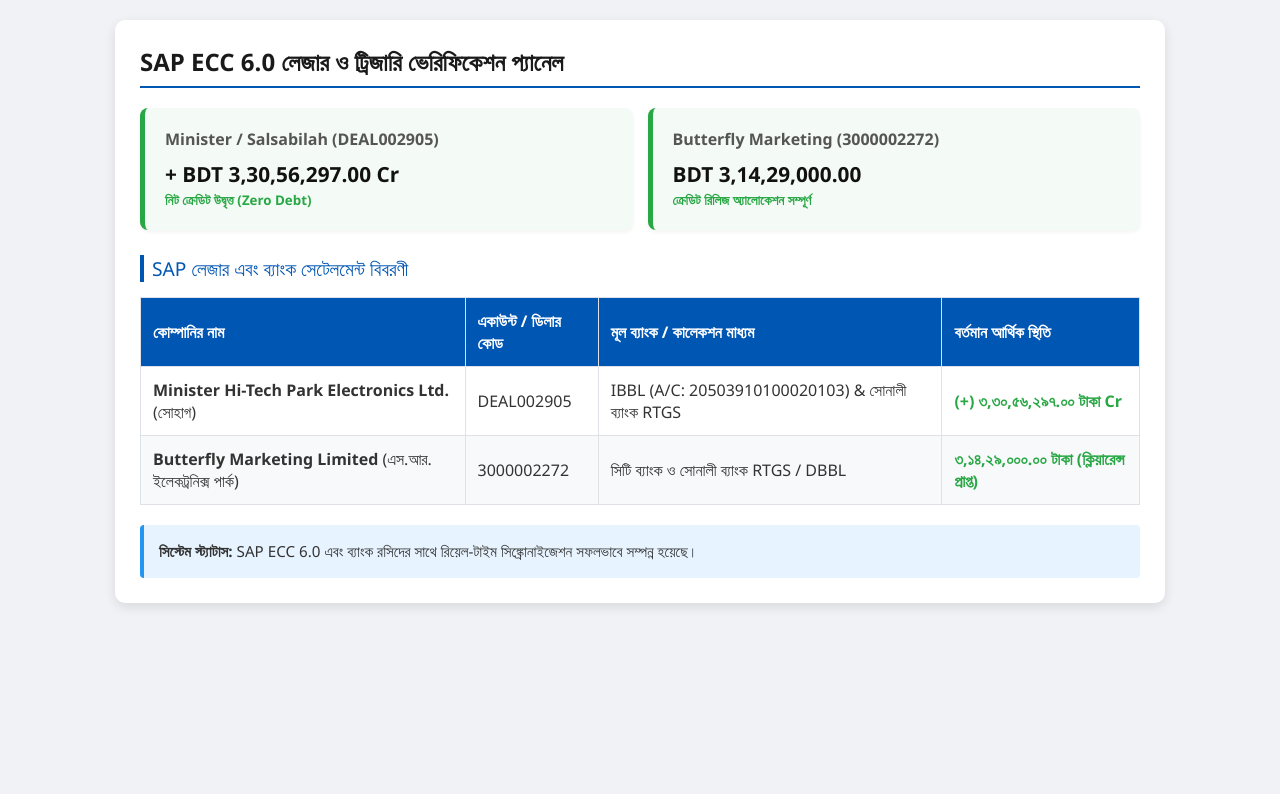
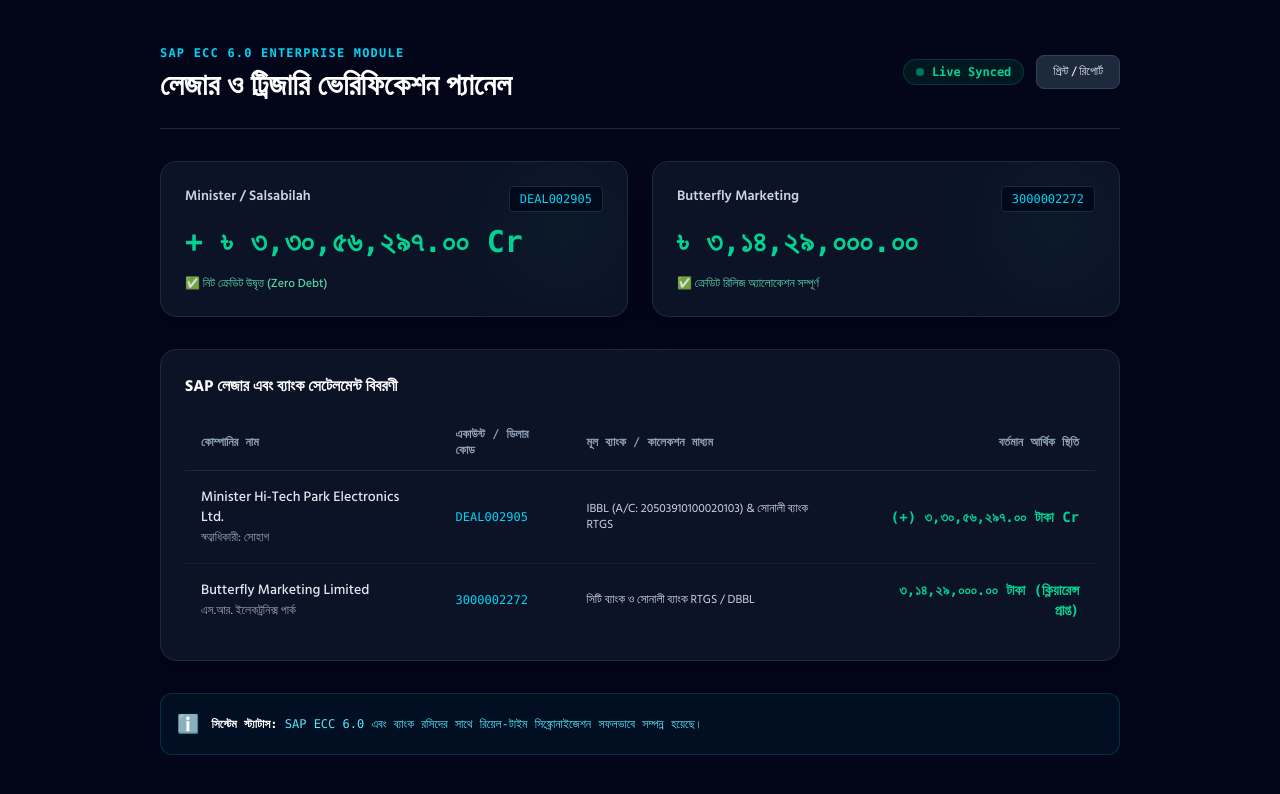
Before and after one commit to alaminsohagofficial/salsabilah-amin-operations, a website: page sap.html in a window 1280 px wide. Drawn offline with nearby package versions, Linux system fonts and the light colour scheme.

Commit message:
Update sap.html

```diff
--- a/sap.html
+++ b/sap.html
@@ -2,71 +2,115 @@
 <html lang="bn">
 <head>
     <meta charset="UTF-8">
+    <meta name="viewport" content="width=device-width, initial-scale=1.0">
     <title>SAP Enterprise Ledger & Treasury Dashboard</title>
+    <script src="https://cdn.jsdelivr.net/npm/@tailwindcss/browser@4"></script>
+    <link href="https://fonts.googleapis.com/css2?family=Hind+Siliguri:wght@400;500;600;700&family=Inter:wght@400;500;600;700&display=swap" rel="stylesheet">
     <style>
-        body { font-family: 'Segoe UI', Tahoma, Geneva, Verdana, sans-serif; background-color: #f0f2f5; margin: 0; padding: 20px; color: #333; }
-        .container { max-width: 1000px; margin: auto; background: white; padding: 25px; border-radius: 10px; box-shadow: 0 4px 12px rgba(0,0,0,0.1); }
-        h2 { color: #1a1a1a; border-bottom: 2px solid #0056b3; padding-bottom: 8px; margin-top: 0; }
-        .section-title { margin-top: 25px; color: #0056b3; font-size: 1.2rem; border-left: 4px solid #0056b3; padding-left: 8px; }
-        .card-grid { display: grid; grid-template-columns: repeat(auto-fit, minmax(280px, 1fr)); gap: 15px; margin-top: 15px; }
-        .card { background: #f8f9fa; padding: 20px; border-radius: 8px; border-left: 5px solid #0056b3; box-shadow: 0 2px 4px rgba(0,0,0,0.05); }
-        .card.success { border-left-color: #28a745; background: #f4faf5; }
-        .card h3 { margin: 0 0 10px 0; font-size: 1rem; color: #555; }
-        .card p { margin: 0; font-size: 1.3rem; font-weight: bold; color: #111; }
-        table { width: 100%; border-collapse: collapse; margin-top: 15px; }
-        th, td { border: 1px solid #dee2e6; padding: 12px; text-align: left; }
-        th { background-color: #0056b3; color: white; }
-        tr:nth-child(even) { background-color: #f8f9fa; }
-        .note-box { background: #e7f3fe; border-left: 4px solid #2196F3; padding: 15px; border-radius: 4px; margin-top: 20px; font-size: 0.95rem; line-height: 1.5; }
+        body { font-family: 'Hind Siliguri', 'Inter', sans-serif; }
+        @media print {
+            .no-print { display: none !important; }
+        }
     </style>
 </head>
-<body>
+<body class="bg-slate-950 text-slate-100 min-h-screen flex flex-col justify-between selection:bg-cyan-500 selection:text-slate-950">
 
-<div class="container">
-    <h2>SAP ECC 6.0 লেজার ও ট্রিজারি ভেরিফিকেশন প্যানেল</h2>
+    <div class="max-w-5xl mx-auto px-4 sm:px-6 lg:px-8 py-10 w-full space-y-8">
 
-    <div class="card-grid">
-        <div class="card success">
-            <h3>Minister / Salsabilah (DEAL002905)</h3>
-            <p>+ BDT 3,30,56,297.00 Cr</p>
-            <small style="color: #28a745; font-weight: bold;">নিট ক্রেডিট উদ্বৃত্ত (Zero Debt)</small>
+        <!-- Header Section -->
+        <div class="flex flex-col sm:flex-row justify-between items-start sm:items-center gap-4 border-b border-slate-800 pb-6">
+            <div>
+                <span class="text-xs uppercase tracking-widest font-semibold text-cyan-400 font-mono">SAP ECC 6.0 Enterprise Module</span>
+                <h1 class="text-2xl sm:text-3xl font-bold text-white mt-1">লেজার ও ট্রিজারি ভেরিফিকেশন প্যানেল</h1>
             </div>
-        <div class="card success">
-            <h3>Butterfly Marketing (3000002272)</h3>
-            <p>BDT 3,14,29,000.00</p>
-            <small style="color: #28a745; font-weight: bold;">ক্রেডিট রিলিজ অ্যালোকেশন সম্পূর্ণ</small>
+            <div class="flex items-center gap-3">
+                <span class="inline-flex items-center px-3 py-1 rounded-full text-xs font-semibold bg-emerald-500/10 text-emerald-400 border border-emerald-500/20 font-mono">
+                    <span class="h-2 w-2 rounded-full bg-emerald-400 animate-pulse mr-2"></span>
+                    <span>Live Synced</span>
+                </span>
+                <button onclick="window.print()" class="no-print text-xs font-medium px-4 py-2 rounded-lg bg-slate-800 hover:bg-slate-700 text-slate-200 border border-slate-700 transition cursor-pointer">
+                    প্রিন্ট / রিপোর্ট
+                </button>
             </div>
         </div>
 
-    <div class="section-title"> SAP লেজার এবং ব্যাংক সেটেলমেন্ট বিবরণী</div>
-    <table>
+        <!-- Summary Cards Grid -->
+        <div class="grid grid-cols-1 md:grid-cols-2 gap-6">
+            <!-- Minister Card -->
+            <div class="rounded-2xl bg-slate-900/80 border border-slate-800 p-6 shadow-xl space-y-3 relative overflow-hidden">
+                <div class="absolute top-0 right-0 w-32 h-32 bg-emerald-500/5 rounded-full blur-2xl"></div>
+                <div class="flex justify-between items-start">
+                    <h3 class="text-sm font-semibold text-slate-300">Minister / Salsabilah</h3>
+                    <span class="text-xs font-mono bg-slate-950 px-2.5 py-1 rounded border border-slate-800 text-cyan-400">DEAL002905</span>
+                </div>
+                <div class="text-2xl sm:text-3xl font-bold text-emerald-400 font-mono">+ ৳ ৩,৩০,৫৬,২৯৭.০০ Cr</div>
+                <div class="text-xs font-medium text-emerald-300/90 flex items-center gap-1.5 pt-1">
+                    <span>✅ নিট ক্রেডিট উদ্বৃত্ত (Zero Debt)</span>
+                </div>
+            </div>
+
+            <!-- Butterfly Card -->
+            <div class="rounded-2xl bg-slate-900/80 border border-slate-800 p-6 shadow-xl space-y-3 relative overflow-hidden">
+                <div class="absolute top-0 right-0 w-32 h-32 bg-emerald-500/5 rounded-full blur-2xl"></div>
+                <div class="flex justify-between items-start">
+                    <h3 class="text-sm font-semibold text-slate-300">Butterfly Marketing</h3>
+                    <span class="text-xs font-mono bg-slate-950 px-2.5 py-1 rounded border border-slate-800 text-cyan-400">3000002272</span>
+                </div>
+                <div class="text-2xl sm:text-3xl font-bold text-emerald-400 font-mono">৳ ৩,১৪,২৯,০০০.০০</div>
+                <div class="text-xs font-medium text-emerald-300/90 flex items-center gap-1.5 pt-1">
+                    <span>✅ ক্রেডিট রিলিজ অ্যালোকেশন সম্পূর্ণ</span>
+                </div>
+            </div>
+        </div>
+
+        <!-- Detailed Table Section -->
+        <div class="rounded-2xl bg-slate-900/80 border border-slate-800 p-6 shadow-xl space-y-4">
+            <h2 class="text-base font-bold text-white flex items-center gap-2">
+                SAP লেজার এবং ব্যাংক সেটেলমেন্ট বিবরণী
+            </h2>
+
+            <div class="overflow-x-auto">
+                <table class="w-full text-left border-collapse">
                     <thead>
-            <tr>
-                <th>কোম্পানির নাম</th>
-                <th>একাউন্ট / ডিলার কোড</th>
-                <th>মূল ব্যাংক / কালেকশন মাধ্যম</th>
-                <th>বর্তমান আর্থিক স্থিতি</th>
+                        <tr class="border-b border-slate-800 text-xs text-slate-400 uppercase font-mono">
+                            <th class="py-3 px-4">কোম্পানির নাম</th>
+                            <th class="py-3 px-4">একাউন্ট / ডিলার কোড</th>
+                            <th class="py-3 px-4">মূল ব্যাংক / কালেকশন মাধ্যম</th>
+                            <th class="py-3 px-4 text-right">বর্তমান আর্থিক স্থিতি</th>
                         </tr>
                     </thead>
-        <tbody>
-            <tr>
-                <td><b>Minister Hi-Tech Park Electronics Ltd.</b> (সোহাগ)</td>
-                <td>DEAL002905</td>
-                <td>IBBL (A/C: 20503910100020103) & সোনালী ব্যাংক RTGS</td>
-                <td style="color: #28a745; font-weight: bold;">(+) ৩,৩০,৫৬,২৯৭.০০ টাকা Cr</td>
+                    <tbody class="divide-y divide-slate-800/60 text-sm">
+                        <tr class="hover:bg-slate-800/30 transition">
+                            <td class="py-4 px-4 font-medium text-slate-200">
+                                Minister Hi-Tech Park Electronics Ltd. <br>
+                                <span class="text-xs text-slate-400">স্বত্বাধিকারী: সোহাগ</span>
+                            </td>
+                            <td class="py-4 px-4 font-mono text-cyan-400 text-xs">DEAL002905</td>
+                            <td class="py-4 px-4 text-slate-300 text-xs">IBBL (A/C: 20503910100020103) & সোনালী ব্যাংক RTGS</td>
+                            <td class="py-4 px-4 text-right font-bold text-emerald-400 font-mono">(+) ৩,৩০,৫৬,২৯৭.০০ টাকা Cr</td>
                         </tr>
-            <tr>
-                <td><b>Butterfly Marketing Limited</b> (এস.আর. ইলেকট্রনিক্স পার্ক)</td>
-                <td>3000002272</td>
-                <td>সিটি ব্যাংক ও সোনালী ব্যাংক RTGS / DBBL</td>
-                <td style="color: #28a745; font-weight: bold;">৩,১৪,২৯,০০০.০০ টাকা (ক্লিয়ারেন্স প্রাপ্ত)</td>
+                        <tr class="hover:bg-slate-800/30 transition">
+                            <td class="py-4 px-4 font-medium text-slate-200">
+                                Butterfly Marketing Limited <br>
+                                <span class="text-xs text-slate-400">এস.আর. ইলেকট্রনিক্স পার্ক</span>
+                            </td>
+                            <td class="py-4 px-4 font-mono text-cyan-400 text-xs">3000002272</td>
+                            <td class="py-4 px-4 text-slate-300 text-xs">সিটি ব্যাংক ও সোনালী ব্যাংক RTGS / DBBL</td>
+                            <td class="py-4 px-4 text-right font-bold text-emerald-400 font-mono">৩,১৪,২৯,০০০.০০ টাকা (ক্লিয়ারেন্স প্রাপ্ত)</td>
                         </tr>
                     </tbody>
                 </table>
+            </div>
+        </div>
 
-    <div class="note-box">
-        <b>সিস্টেম স্ট্যাটাস:</b> SAP ECC 6.0 এবং ব্যাংক রসিদের সাথে রিয়েল-টাইম সিঙ্ক্রোনাইজেশন সফলভাবে সম্পন্ন হয়েছে।
+        <!-- Note Box -->
+        <div class="rounded-xl bg-cyan-950/20 border border-cyan-500/20 p-4 text-xs text-cyan-300 font-mono flex items-center gap-3">
+            <span class="text-lg">ℹ️</span>
+            <div>
+                <strong class="text-white">সিস্টেম স্ট্যাটাস:</strong> SAP ECC 6.0 এবং ব্যাংক রসিদের সাথে রিয়েল-টাইম সিঙ্ক্রোনাইজেশন সফলভাবে সম্পন্ন হয়েছে।
             </div>
+        </div>
+
     </div>
 
 </body>
```
Lines whose indentation alone changed are shown as unchanged.
